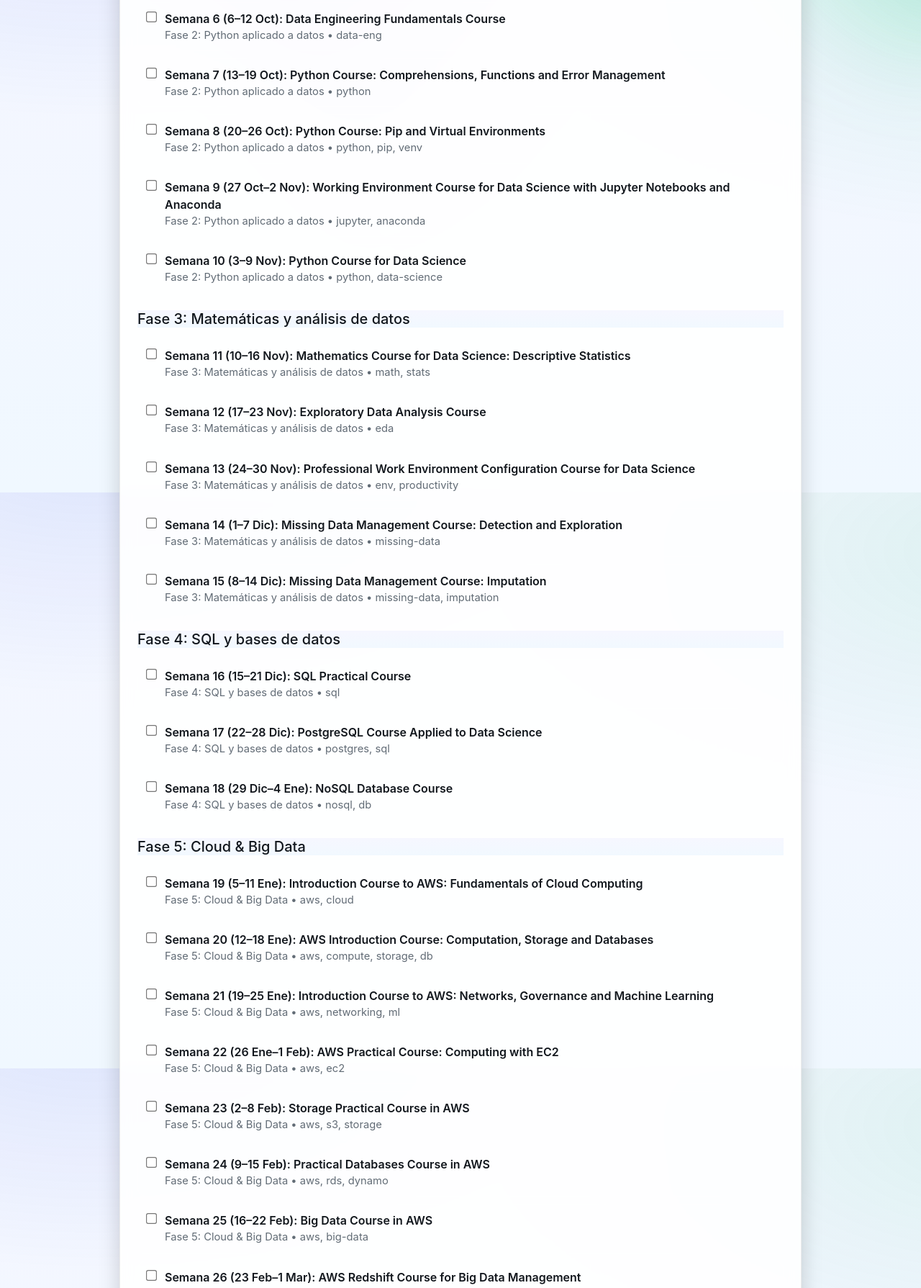
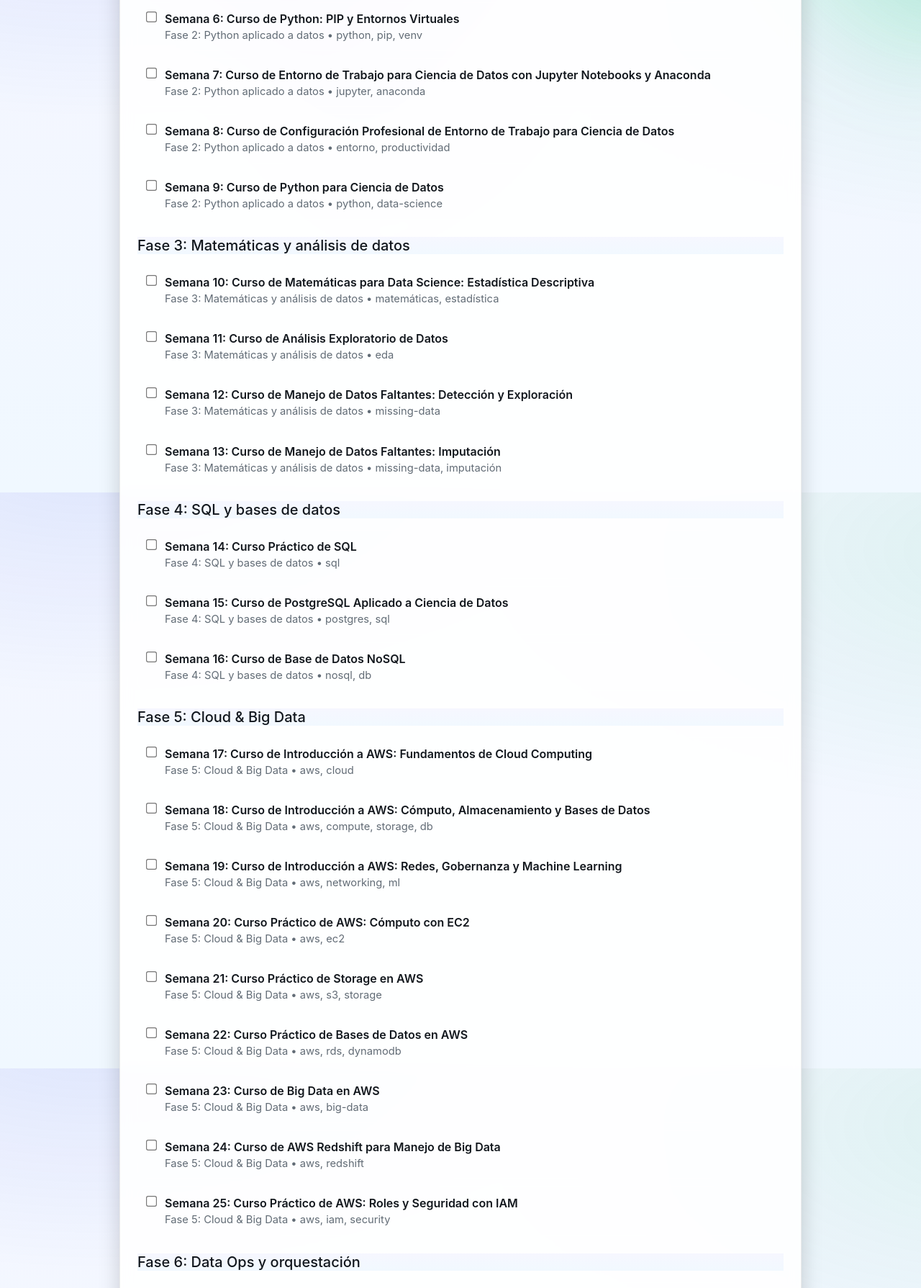
Before and after one commit to RonaldAcost/RonaldAcost.github.io, a plain HTML site: page docs/data-engineer.html in a window 1280 px wide. Shown: the part 916-2705 px from the top of the page at 72% size. Drawn offline with nearby package versions, Linux system fonts and the light colour scheme.

Commit message:
Cambio de lista de cursos

```diff
--- a/docs/data-engineer.html
+++ b/docs/data-engineer.html
@@ -89,36 +89,47 @@
     'Fase 6: Data Ops y orquestación'
   ];
   const BASE_ITEMS = [
-    { id:'f1-w01-linux-admin', title:'Semana 1 (1–7 Sep): Introduction to the Linux Server Administration ', module:'Fase 1: Bases sólidas', tags:['linux','servers'], done:true },
-    { id:'f1-w02-docker', title:'Semana 2 (8–14 Sep): Docker Course: Fundamentals', module:'Fase 1: Bases sólidas', tags:['docker'] },
-    { id:'f1-w03-se-fund', title:'Semana 3 (15–21 Sep): Software Engineering Fundamentals Course', module:'Fase 1: Bases sólidas', tags:['software','foundations'] },
-    { id:'f1-w04-git', title:'Semana 4 (22–28 Sep): Git and Github Course', module:'Fase 1: Bases sólidas', tags:['git','github'] },
-    { id:'f1-w05-bash', title:'Semana 5 (29 Sep–5 Oct): Programming Course at Bash', module:'Fase 1: Bases sólidas', tags:['bash','shell'] },
-    { id:'f2-w06-de-fund', title:'Semana 6 (6–12 Oct): Data Engineering Fundamentals Course', module:'Fase 2: Python aplicado a datos', tags:['data-eng'] },
-    { id:'f2-w07-py-compr', title:'Semana 7 (13–19 Oct): Python Course: Comprehensions, Functions and Error Management', module:'Fase 2: Python aplicado a datos', tags:['python'] },
-    { id:'f2-w08-pip-venv', title:'Semana 8 (20–26 Oct): Python Course: Pip and Virtual Environments', module:'Fase 2: Python aplicado a datos', tags:['python','pip','venv'] },
-    { id:'f2-w09-jupyter', title:'Semana 9 (27 Oct–2 Nov): Working Environment Course for Data Science with Jupyter Notebooks and Anaconda', module:'Fase 2: Python aplicado a datos', tags:['jupyter','anaconda'] },
-    { id:'f2-w10-py-ds', title:'Semana 10 (3–9 Nov): Python Course for Data Science', module:'Fase 2: Python aplicado a datos', tags:['python','data-science'] },
-    { id:'f3-w11-math-desc', title:'Semana 11 (10–16 Nov): Mathematics Course for Data Science: Descriptive Statistics', module:'Fase 3: Matemáticas y análisis de datos', tags:['math','stats'] },
-    { id:'f3-w12-eda', title:'Semana 12 (17–23 Nov): Exploratory Data Analysis Course', module:'Fase 3: Matemáticas y análisis de datos', tags:['eda'] },
-    { id:'f3-w13-prof-env', title:'Semana 13 (24–30 Nov): Professional Work Environment Configuration Course for Data Science', module:'Fase 3: Matemáticas y análisis de datos', tags:['env','productivity'] },
-    { id:'f3-w14-missing-detect', title:'Semana 14 (1–7 Dic): Missing Data Management Course: Detection and Exploration', module:'Fase 3: Matemáticas y análisis de datos', tags:['missing-data'] },
-    { id:'f3-w15-missing-impute', title:'Semana 15 (8–14 Dic): Missing Data Management Course: Imputation', module:'Fase 3: Matemáticas y análisis de datos', tags:['missing-data','imputation'] },
-    { id:'f4-w16-sql-prac', title:'Semana 16 (15–21 Dic): SQL Practical Course', module:'Fase 4: SQL y bases de datos', tags:['sql'] },
-    { id:'f4-w17-postgres', title:'Semana 17 (22–28 Dic): PostgreSQL Course Applied to Data Science', module:'Fase 4: SQL y bases de datos', tags:['postgres','sql'] },
-    { id:'f4-w18-nosql', title:'Semana 18 (29 Dic–4 Ene): NoSQL Database Course', module:'Fase 4: SQL y bases de datos', tags:['nosql','db'] },
-    { id:'f5-w19-aws-fund', title:'Semana 19 (5–11 Ene): Introduction Course to AWS: Fundamentals of Cloud Computing', module:'Fase 5: Cloud & Big Data', tags:['aws','cloud'] },
-    { id:'f5-w20-aws-core', title:'Semana 20 (12–18 Ene): AWS Introduction Course: Computation, Storage and Databases', module:'Fase 5: Cloud & Big Data', tags:['aws','compute','storage','db'] },
-    { id:'f5-w21-aws-adv', title:'Semana 21 (19–25 Ene): Introduction Course to AWS: Networks, Governance and Machine Learning', module:'Fase 5: Cloud & Big Data', tags:['aws','networking','ml'] },
-    { id:'f5-w22-aws-ec2', title:'Semana 22 (26 Ene–1 Feb): AWS Practical Course: Computing with EC2', module:'Fase 5: Cloud & Big Data', tags:['aws','ec2'] },
-    { id:'f5-w23-aws-storage', title:'Semana 23 (2–8 Feb): Storage Practical Course in AWS', module:'Fase 5: Cloud & Big Data', tags:['aws','s3','storage'] },
-    { id:'f5-w24-aws-db', title:'Semana 24 (9–15 Feb): Practical Databases Course in AWS', module:'Fase 5: Cloud & Big Data', tags:['aws','rds','dynamo'] },
-    { id:'f5-w25-aws-bigdata', title:'Semana 25 (16–22 Feb): Big Data Course in AWS', module:'Fase 5: Cloud & Big Data', tags:['aws','big-data'] },
-    { id:'f5-w26-aws-redshift', title:'Semana 26 (23 Feb–1 Mar): AWS Redshift Course for Big Data Management', module:'Fase 5: Cloud & Big Data', tags:['aws','redshift'] },
-    { id:'f5-w27-aws-iam', title:'Semana 27 (2–8 Mar): AWS Practical Course: Roles and Safety with IAM', module:'Fase 5: Cloud & Big Data', tags:['aws','iam','security'] },
-    { id:'f5-w28-warehouse-lakes', title:'Semana 28 (9–15 Mar): Data Warehousing and Data Lakes Course', module:'Fase 5: Cloud & Big Data', tags:['dwh','datalake'] },
-    { id:'f5-w29-databricks', title:'Semana 29 (16–22 Mar): Databricks Course: Delta Lake Architecture', module:'Fase 5: Cloud & Big Data', tags:['databricks','delta-lake'] },
-    { id:'f6-w30-airflow', title:'Semana 30 (23–29 Mar): Apache Airflow Fundamentals Course', module:'Fase 6: Data Ops y orquestación', tags:['airflow','orchestration'] },
+  // Fase 1
+  { id:'w01-linux-admin', title:'Semana 1: Curso de Introducción a la Administración de Servidores Linux', module:'Fase 1: Bases sólidas', tags:['linux','servers'] },
+  { id:'w02-git-github', title:'Semana 2: Curso de Git y GitHub', module:'Fase 1: Bases sólidas', tags:['git','github'] },
+  { id:'w03-se-fund', title:'Semana 3: Curso de Fundamentos de Ingeniería de Software', module:'Fase 1: Bases sólidas', tags:['software','fundamentos'] },
+  { id:'w04-de-fund', title:'Semana 4: Curso de Fundamentos de Ingeniería de Datos', module:'Fase 1: Bases sólidas', tags:['data-engineering','fundamentos'] },
+
+  // Fase 2
+  { id:'w05-py-compr', title:'Semana 5: Curso de Python: Comprehensions, Funciones y Manejo de Errores', module:'Fase 2: Python aplicado a datos', tags:['python'] },
+  { id:'w06-pip-venv', title:'Semana 6: Curso de Python: PIP y Entornos Virtuales', module:'Fase 2: Python aplicado a datos', tags:['python','pip','venv'] },
+  { id:'w07-jupyter', title:'Semana 7: Curso de Entorno de Trabajo para Ciencia de Datos con Jupyter Notebooks y Anaconda', module:'Fase 2: Python aplicado a datos', tags:['jupyter','anaconda'] },
+  { id:'w08-prof-env', title:'Semana 8: Curso de Configuración Profesional de Entorno de Trabajo para Ciencia de Datos', module:'Fase 2: Python aplicado a datos', tags:['entorno','productividad'] },
+  { id:'w09-py-ds', title:'Semana 9: Curso de Python para Ciencia de Datos', module:'Fase 2: Python aplicado a datos', tags:['python','data-science'] },
+
+  // Fase 3
+  { id:'w10-math-desc', title:'Semana 10: Curso de Matemáticas para Data Science: Estadística Descriptiva', module:'Fase 3: Matemáticas y análisis de datos', tags:['matemáticas','estadística'] },
+  { id:'w11-eda', title:'Semana 11: Curso de Análisis Exploratorio de Datos', module:'Fase 3: Matemáticas y análisis de datos', tags:['eda'] },
+  { id:'w12-missing-detect', title:'Semana 12: Curso de Manejo de Datos Faltantes: Detección y Exploración', module:'Fase 3: Matemáticas y análisis de datos', tags:['missing-data'] },
+  { id:'w13-missing-impute', title:'Semana 13: Curso de Manejo de Datos Faltantes: Imputación', module:'Fase 3: Matemáticas y análisis de datos', tags:['missing-data','imputación'] },
+
+  // Fase 4
+  { id:'w14-sql-prac', title:'Semana 14: Curso Práctico de SQL', module:'Fase 4: SQL y bases de datos', tags:['sql'] },
+  { id:'w15-postgres', title:'Semana 15: Curso de PostgreSQL Aplicado a Ciencia de Datos', module:'Fase 4: SQL y bases de datos', tags:['postgres','sql'] },
+  { id:'w16-nosql', title:'Semana 16: Curso de Base de Datos NoSQL', module:'Fase 4: SQL y bases de datos', tags:['nosql','db'] },
+
+  // Fase 5
+  { id:'w17-aws-fund', title:'Semana 17: Curso de Introducción a AWS: Fundamentos de Cloud Computing', module:'Fase 5: Cloud & Big Data', tags:['aws','cloud'] },
+  { id:'w18-aws-core', title:'Semana 18: Curso de Introducción a AWS: Cómputo, Almacenamiento y Bases de Datos', module:'Fase 5: Cloud & Big Data', tags:['aws','compute','storage','db'] },
+  { id:'w19-aws-adv', title:'Semana 19: Curso de Introducción a AWS: Redes, Gobernanza y Machine Learning', module:'Fase 5: Cloud & Big Data', tags:['aws','networking','ml'] },
+  { id:'w20-aws-ec2', title:'Semana 20: Curso Práctico de AWS: Cómputo con EC2', module:'Fase 5: Cloud & Big Data', tags:['aws','ec2'] },
+  { id:'w21-aws-storage', title:'Semana 21: Curso Práctico de Storage en AWS', module:'Fase 5: Cloud & Big Data', tags:['aws','s3','storage'] },
+  { id:'w22-aws-db', title:'Semana 22: Curso Práctico de Bases de Datos en AWS', module:'Fase 5: Cloud & Big Data', tags:['aws','rds','dynamodb'] },
+  { id:'w23-aws-bigdata', title:'Semana 23: Curso de Big Data en AWS', module:'Fase 5: Cloud & Big Data', tags:['aws','big-data'] },
+  { id:'w24-aws-redshift', title:'Semana 24: Curso de AWS Redshift para Manejo de Big Data', module:'Fase 5: Cloud & Big Data', tags:['aws','redshift'] },
+  { id:'w25-aws-iam', title:'Semana 25: Curso Práctico de AWS: Roles y Seguridad con IAM', module:'Fase 5: Cloud & Big Data', tags:['aws','iam','security'] },
+
+  // Fase 6
+  { id:'w26-dwh-lakes', title:'Semana 26: Curso de Data Warehousing y Data Lakes', module:'Fase 6: Data Ops y orquestación', tags:['dwh','datalake'] },
+  { id:'w27-databricks', title:'Semana 27: Curso de Databricks: Arquitectura Delta Lake', module:'Fase 6: Data Ops y orquestación', tags:['databricks','delta-lake'] },
+  { id:'w28-airflow', title:'Semana 28: Curso de Fundamentos de Apache Airflow', module:'Fase 6: Data Ops y orquestación', tags:['airflow','orchestración'] },
+  { id:'w29-bash', title:'Semana 29: Curso de Programación en Bash Shell', module:'Fase 6: Data Ops y orquestación', tags:['bash','shell'] },
+  { id:'w30-docker', title:'Semana 30: Curso de Docker: Fundamentos', module:'Fase 6: Data Ops y orquestación', tags:['docker'] },
   ];
   const KEY='rex-platzi-de-checklist-v2';
   const state={checks:{}, items:[...BASE_ITEMS]};
```
